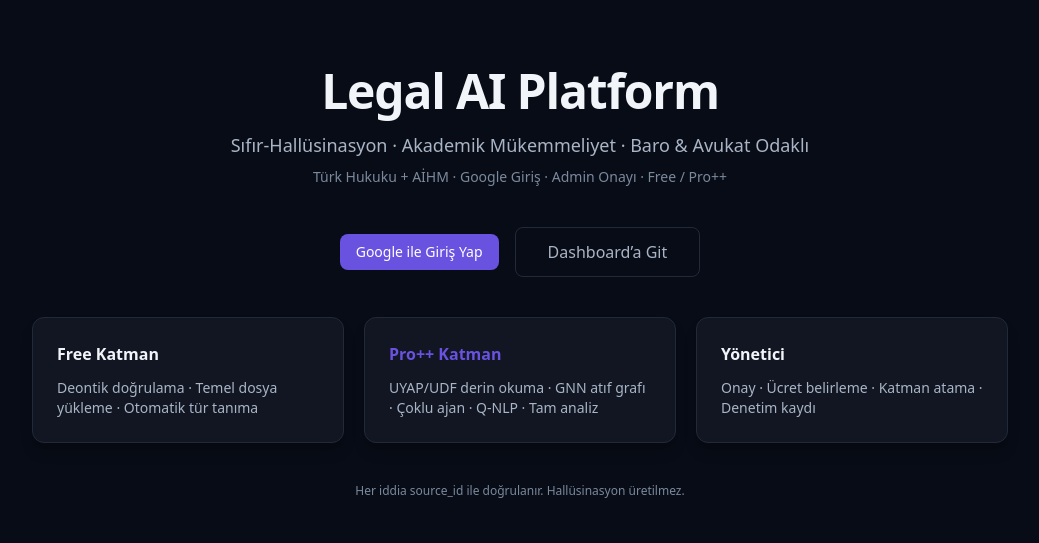
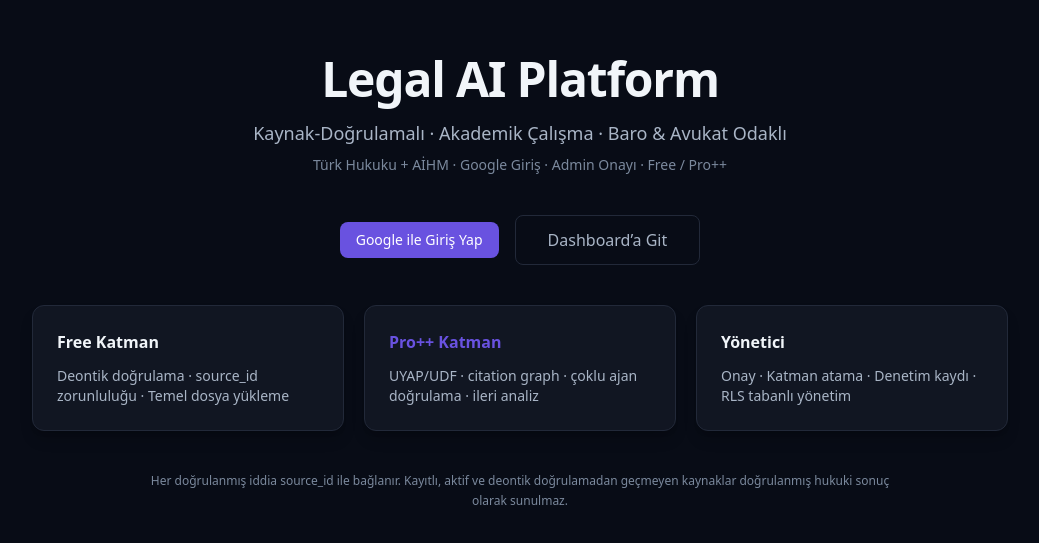
Before and after one commit to Erdemhasates35/legal-ai-platform, a Next.js app: page / in a window 1280 px wide. Shown: the part 117-660 px from the top of the page, without its empty margins (120-1159 px from the left). Built offline with nearby package versions, Linux system fonts and the light colour scheme.

Commit message:
fix: remove unsupported zero-hallucination and Q-NLP marketing claims from live homepage

```diff
--- a/src/app/page.tsx
+++ b/src/app/page.tsx
@@ -4,56 +4,23 @@ export default function HomePage() {
   return (
     <main className="mx-auto flex min-h-screen max-w-5xl flex-col items-center justify-center gap-10 px-6 py-16">
       <div className="text-center">
-        <h1 className="text-4xl font-bold tracking-tight text-[hsl(var(--text-primary))] sm:text-5xl">
-          Legal AI Platform
-        </h1>
-        <p className="mt-4 text-lg text-[hsl(var(--text-secondary))]">
-          Sıfır-Hallüsinasyon · Akademik Mükemmeliyet · Baro & Avukat Odaklı
-        </p>
-        <p className="mt-2 text-sm text-[hsl(var(--text-muted))]">
-          Türk Hukuku + AİHM · Google Giriş · Admin Onayı · Free / Pro++
-        </p>
+        <h1 className="text-4xl font-bold tracking-tight text-[hsl(var(--text-primary))] sm:text-5xl">Legal AI Platform</h1>
+        <p className="mt-4 text-lg text-[hsl(var(--text-secondary))]">Kaynak-Doğrulamalı · Akademik Çalışma · Baro & Avukat Odaklı</p>
+        <p className="mt-2 text-sm text-[hsl(var(--text-muted))]">Türk Hukuku + AİHM · Google Giriş · Admin Onayı · Free / Pro++</p>
       </div>
 
       <div className="flex flex-wrap items-center justify-center gap-4">
-        <Link
-          href="/auth/login"
-          className="plasma-button px-8 py-3 text-base"
-        >
-          Google ile Giriş Yap
-        </Link>
-        <Link
-          href="/dashboard"
-          className="rounded-lg border border-[hsl(var(--border))] px-8 py-3 text-base text-[hsl(var(--text-secondary))] transition hover:border-[hsl(var(--border-strong))] hover:text-[hsl(var(--text-primary))]"
-        >
-          Dashboard’a Git
-        </Link>
+        <Link href="/auth/login" className="plasma-button px-8 py-3 text-base">Google ile Giriş Yap</Link>
+        <Link href="/dashboard" className="rounded-lg border border-[hsl(var(--border))] px-8 py-3 text-base text-[hsl(var(--text-secondary))] transition hover:border-[hsl(var(--border-strong))] hover:text-[hsl(var(--text-primary))]">Dashboard’a Git</Link>
       </div>
 
       <div className="grid w-full gap-5 sm:grid-cols-3">
-        <div className="plasma-card p-6">
-          <h2 className="font-semibold text-[hsl(var(--text-primary))]">Free Katman</h2>
-          <p className="mt-3 text-sm text-[hsl(var(--text-secondary))]">
-            Deontik doğrulama · Temel dosya yükleme · Otomatik tür tanıma
-          </p>
-        </div>
-        <div className="plasma-card p-6">
-          <h2 className="font-semibold text-[hsl(var(--accent))]">Pro++ Katman</h2>
-          <p className="mt-3 text-sm text-[hsl(var(--text-secondary))]">
-            UYAP/UDF derin okuma · GNN atıf grafı · Çoklu ajan · Q-NLP · Tam analiz
-          </p>
-        </div>
-        <div className="plasma-card p-6">
-          <h2 className="font-semibold text-[hsl(var(--text-primary))]">Yönetici</h2>
-          <p className="mt-3 text-sm text-[hsl(var(--text-secondary))]">
-            Onay · Ücret belirleme · Katman atama · Denetim kaydı
-          </p>
-        </div>
+        <div className="plasma-card p-6"><h2 className="font-semibold text-[hsl(var(--text-primary))]">Free Katman</h2><p className="mt-3 text-sm text-[hsl(var(--text-secondary))]">Deontik doğrulama · source_id zorunluluğu · Temel dosya yükleme</p></div>
+        <div className="plasma-card p-6"><h2 className="font-semibold text-[hsl(var(--accent))]">Pro++ Katman</h2><p className="mt-3 text-sm text-[hsl(var(--text-secondary))]">UYAP/UDF · citation graph · çoklu ajan doğrulama · ileri analiz</p></div>
+        <div className="plasma-card p-6"><h2 className="font-semibold text-[hsl(var(--text-primary))]">Yönetici</h2><p className="mt-3 text-sm text-[hsl(var(--text-secondary))]">Onay · Katman atama · Denetim kaydı · RLS tabanlı yönetim</p></div>
       </div>
 
-      <p className="text-center text-xs text-[hsl(var(--text-muted))]">
-        Her iddia source_id ile doğrulanır. Hallüsinasyon üretilmez.
-      </p>
+      <p className="max-w-3xl text-center text-xs leading-5 text-[hsl(var(--text-muted))]">Her doğrulanmış iddia source_id ile bağlanır. Kayıtlı, aktif ve deontik doğrulamadan geçmeyen kaynaklar doğrulanmış hukuki sonuç olarak sunulmaz.</p>
     </main>
   );
 }
```
